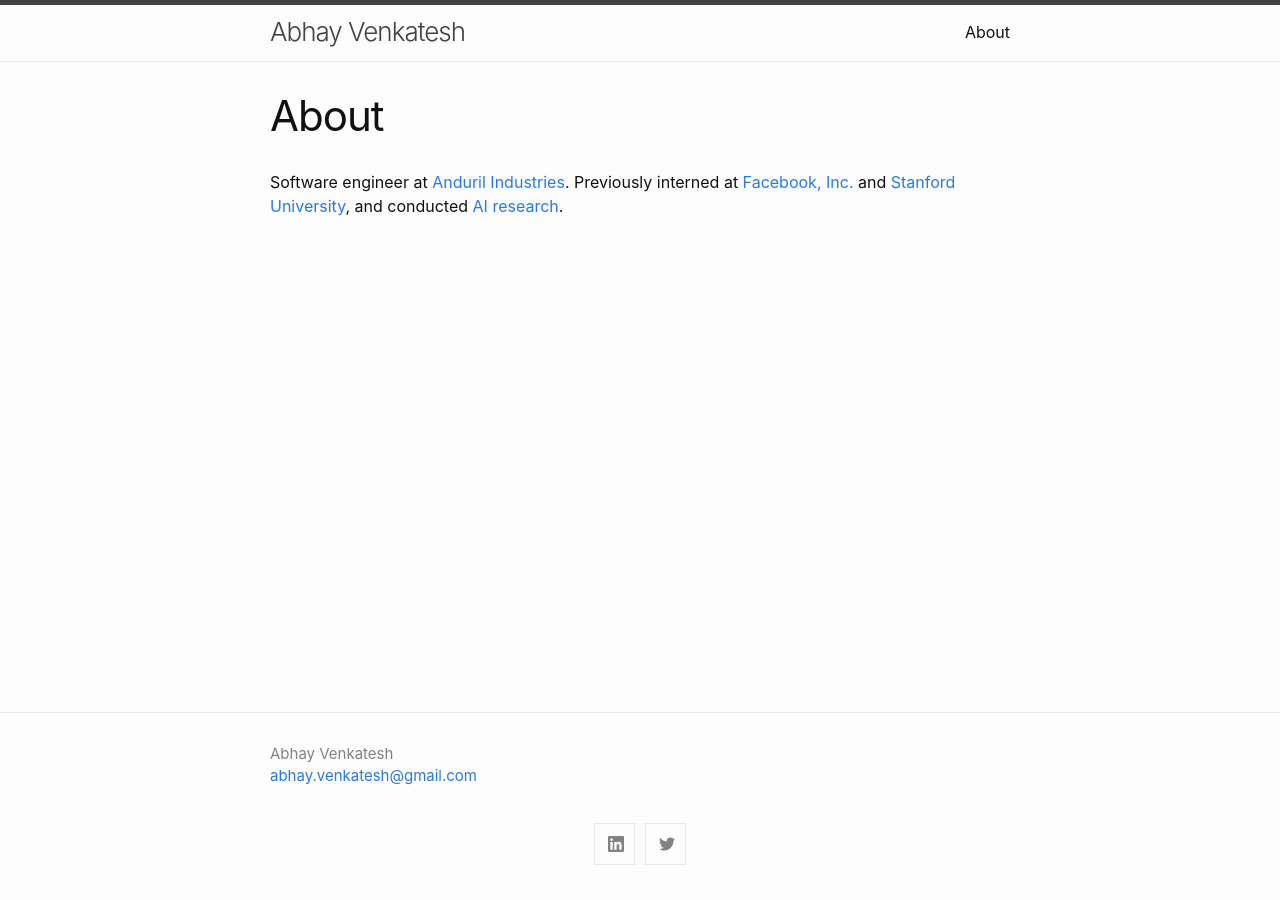
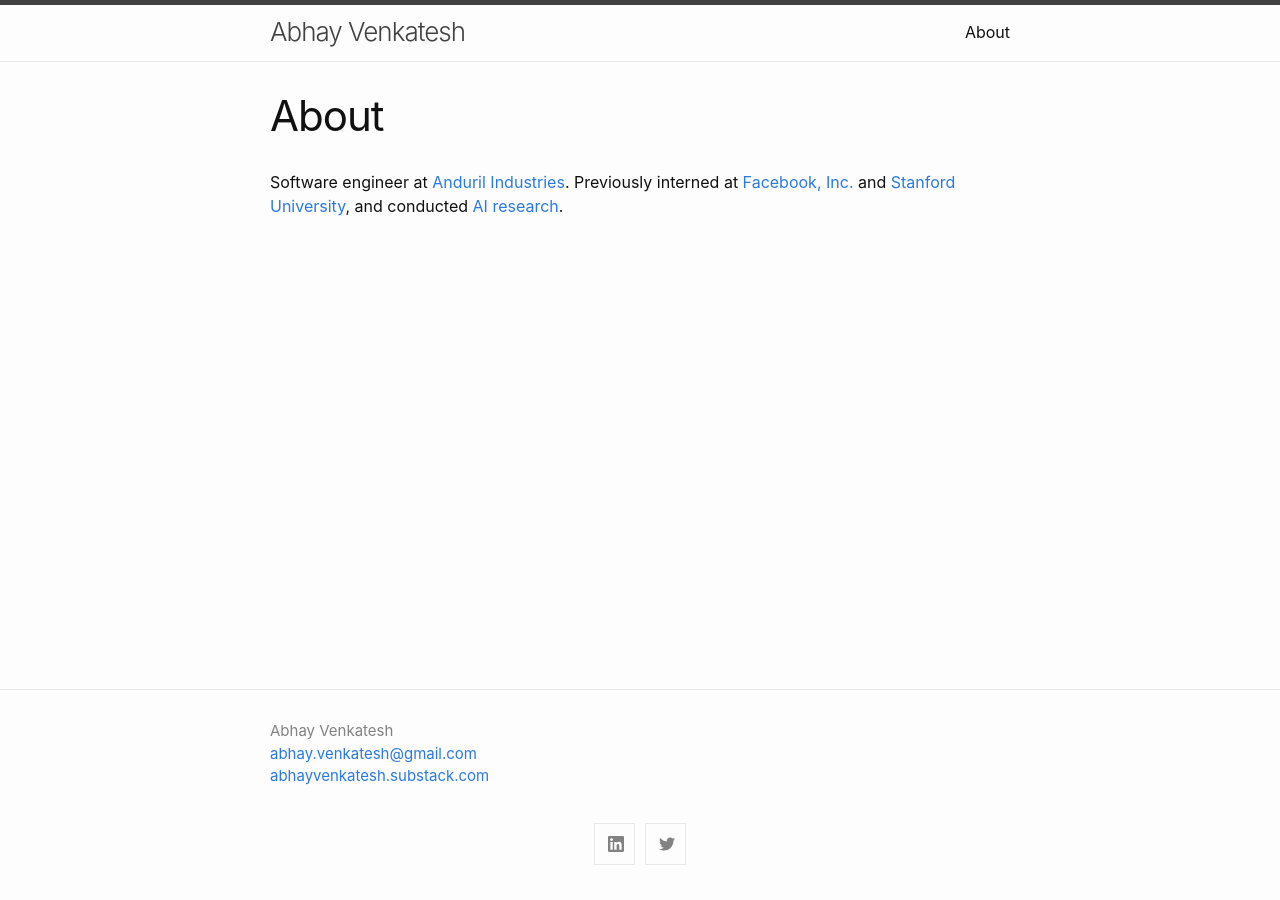
Before and after one commit to abhay-venkatesh/abhay-venkatesh.github.io, a Jekyll site: the page built from about.md, in a window 1280 px wide. Built offline with Jekyll 4.4.1, drawn with Linux system fonts in a browser that asks for light colours.

Commit message:
Update footer.html

```diff
--- a/_includes/footer.html
+++ b/_includes/footer.html
@@ -13,6 +13,7 @@
           {% if site.author.email -%}
             <li><a class="u-email" href="mailto:{{ site.author.email }}">{{ site.author.email }}</a></li>
           {%- endif %}
+            <li><a class="u-email" href="https://abhayvenkatesh.substack.com/">abhayvenkatesh.substack.com</a></li>
         </ul>
       {%- endif %}
       </div>
```
